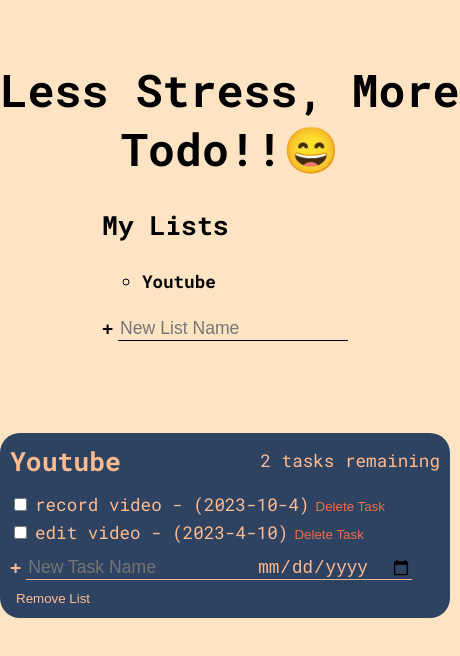
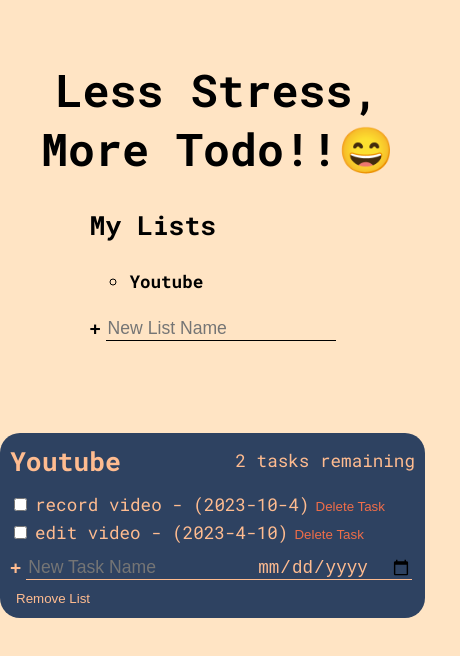
Before and after one commit to h-pyo/Todo-List-Website, a plain HTML site: page index.html in a window 390 px wide. Shown: the whole page, 460 px wide, since content can reach past the window. Drawn offline with Linux system fonts and the light colour scheme.

Commit message:
updated title and list body to fit correctly on mobile

```diff
--- a/styles/general.css
+++ b/styles/general.css
@@ -41,7 +41,7 @@ body {
     grid-row-start: 3;
     grid-row-end: 4;
     background-color: var(--dark-blue);
-    width: 450px;
+    width: 425px;
     border-radius: 20px;
     margin: auto;
   }
--- a/styles/list-section.css
+++ b/styles/list-section.css
@@ -8,6 +8,8 @@
   margin-bottom: 60px;
   color: black;
   font-size: 45px;
+  padding-left: 15px;
+  padding-right: 15px;
 }
 
 .list-section {
```
